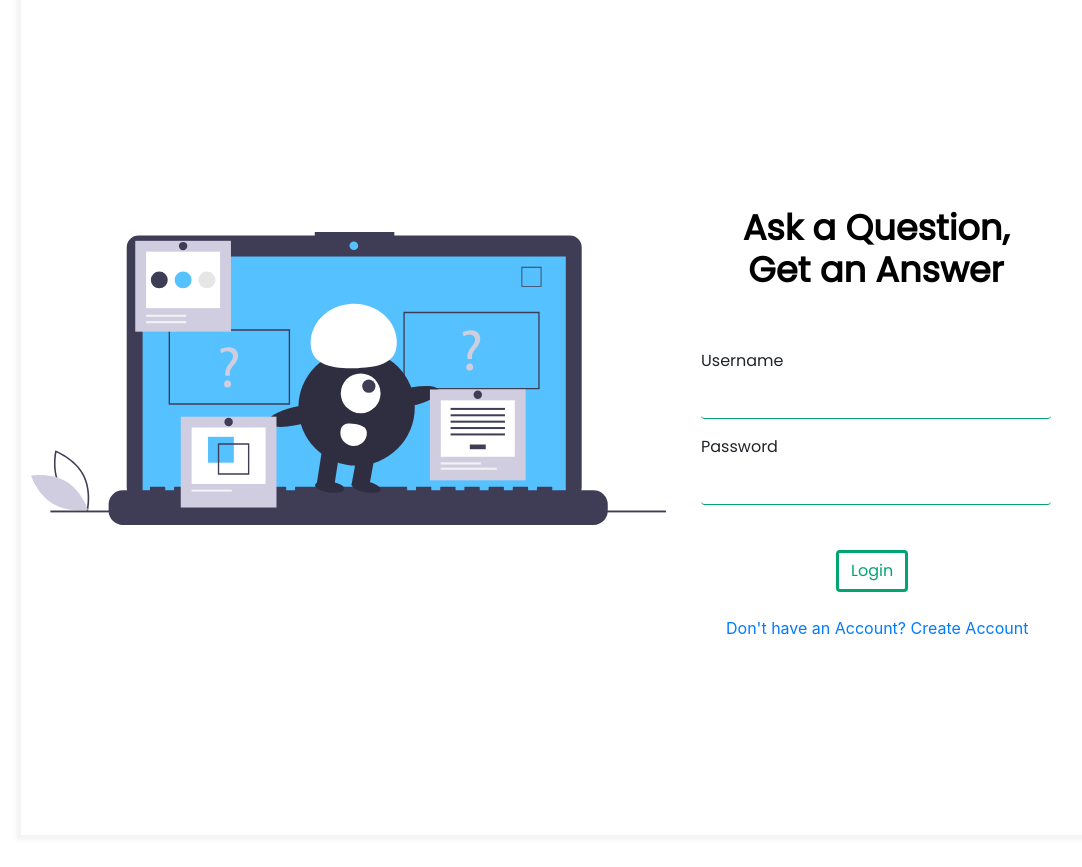
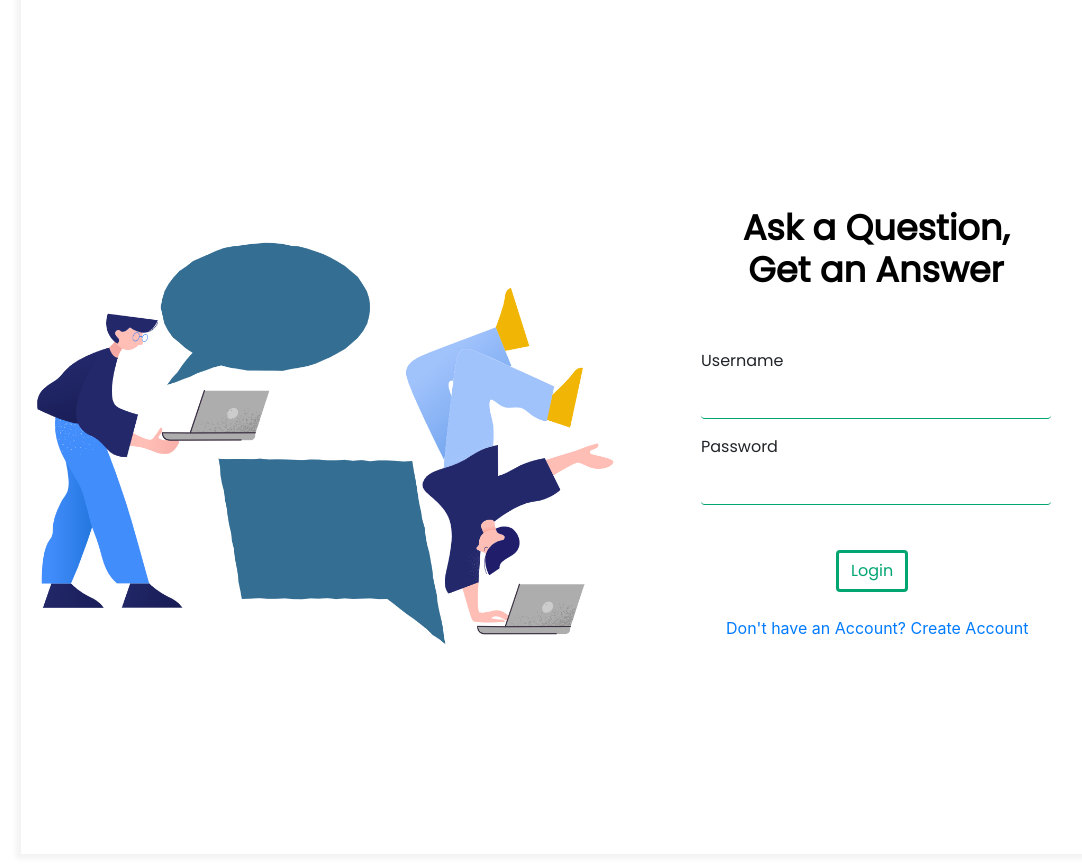
Before and after one commit to Compioneer/ComPioneer, a PHP site: page /landing.php in a window 1280 px wide. Shown: the part 103-970 px from the top of the page, without its empty margins (49-1131 px from the left). Before the commit the page ends 738 px from the top, so only its background shows below. Run offline with PHP 8.4, Linux system fonts and the light colour scheme.

Commit message:
illustration changed

```diff
--- a/landing.php
+++ b/landing.php
@@ -11,7 +11,7 @@
    <div class="container">
       <div class="row">
             <div class="col-md-7 mb-3">
-                <img src="images/illu.svg" class="img-fluid" alt="illustration">
+                <img src="images/download-icons88.png" class="img-fluid" alt="illustration">
             </div>
 
                <div class="col-md-4">
```
Also changed, not shown: images/download-icons88.png (added).
